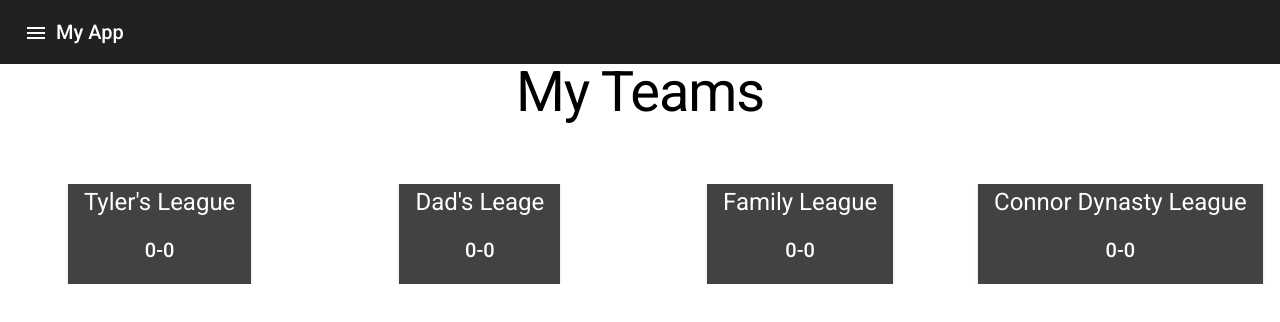
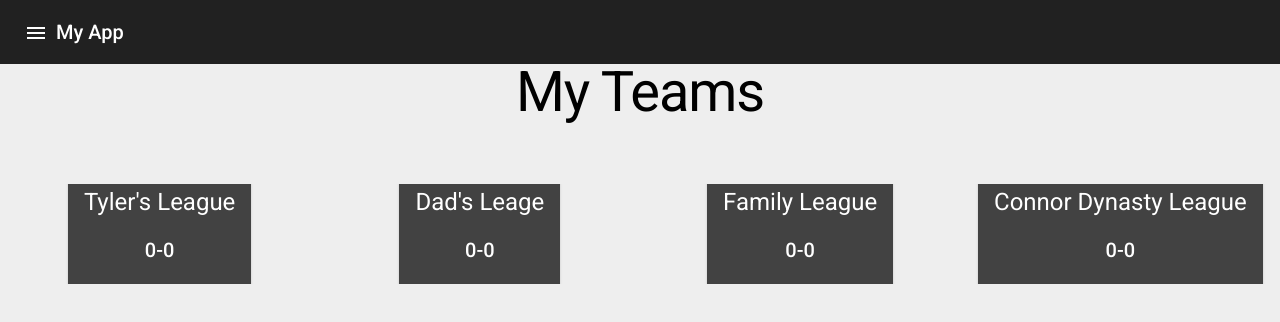
Before and after one commit to bmurf17/fantasy-football-dashboard, an Angular app: page / in a window 1280 px wide. Shown: the top 322 px of the page. Built offline with nearby package versions, Linux system fonts and the light colour scheme.

Commit message:
Small styling

```diff
--- a/src/app/app.component.css
+++ b/src/app/app.component.css
@@ -11,4 +11,5 @@
 
 .full-screen {
   height: 100%;
+  background-color: #EEEEEE;
 }
--- a/src/app/app.component.ts
+++ b/src/app/app.component.ts
@@ -3,7 +3,7 @@
 @Component({
   selector: 'app-root',
   templateUrl: './app.component.html',
-  styleUrls: ['./app.component.css']
+  styleUrls: ['./app.component.css'],
 })
 export class AppComponent {
   title = 'fantasy-football-dashboard';
--- a/src/app/app.module.ts
+++ b/src/app/app.module.ts
@@ -16,6 +16,7 @@
 import { TeamTileComponent } from './team-tile/team-tile.component';
 import { AppRoutingModule } from './app-routing.module';
 import { TeamPageComponent } from './team-page/team-page.component';
+import { MatSidenavModule } from '@angular/material/sidenav';
 
 @NgModule({
   declarations: [
@@ -36,6 +37,7 @@
     AppRoutingModule,
     MatListModule,
     MatTableModule,
+    MatSidenavModule,
   ],
   providers: [],
   bootstrap: [AppComponent],
--- a/src/app/team-page/team-page.component.html
+++ b/src/app/team-page/team-page.component.html
@@ -2,11 +2,6 @@
 <h2 class="center mat-display-2">Players</h2>
 <div class="padding">
     <table mat-table [dataSource]="players" class="mat-elevation-z8">
-
-        <!--- Note that these columns can be defined in any order.
-              The actual rendered columns are set as a property on the row definition" -->
-
-        <!-- Name Column -->
         <ng-container matColumnDef="name">
           <th mat-header-cell *matHeaderCellDef> Name </th>
           <td mat-cell *matCellDef="let element"> {{element.name}} </td>
```
